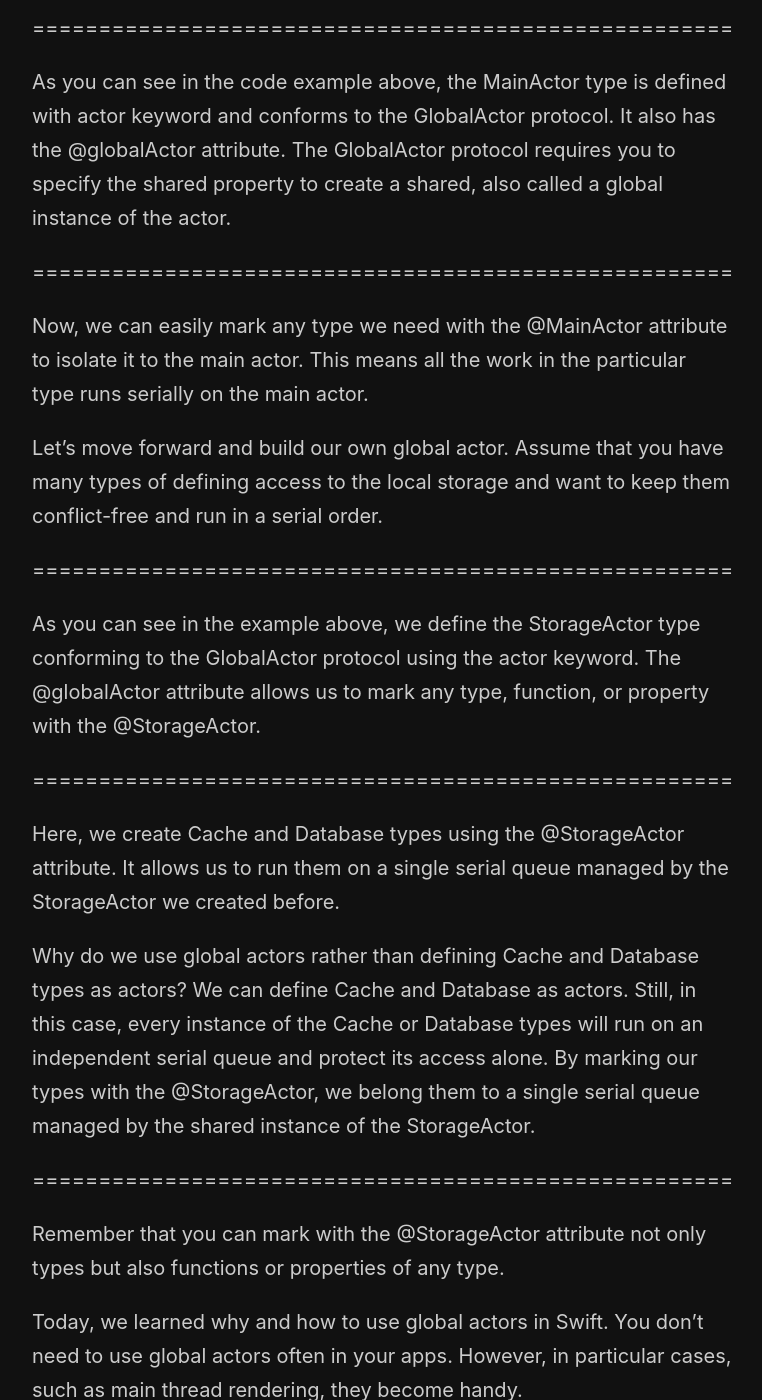
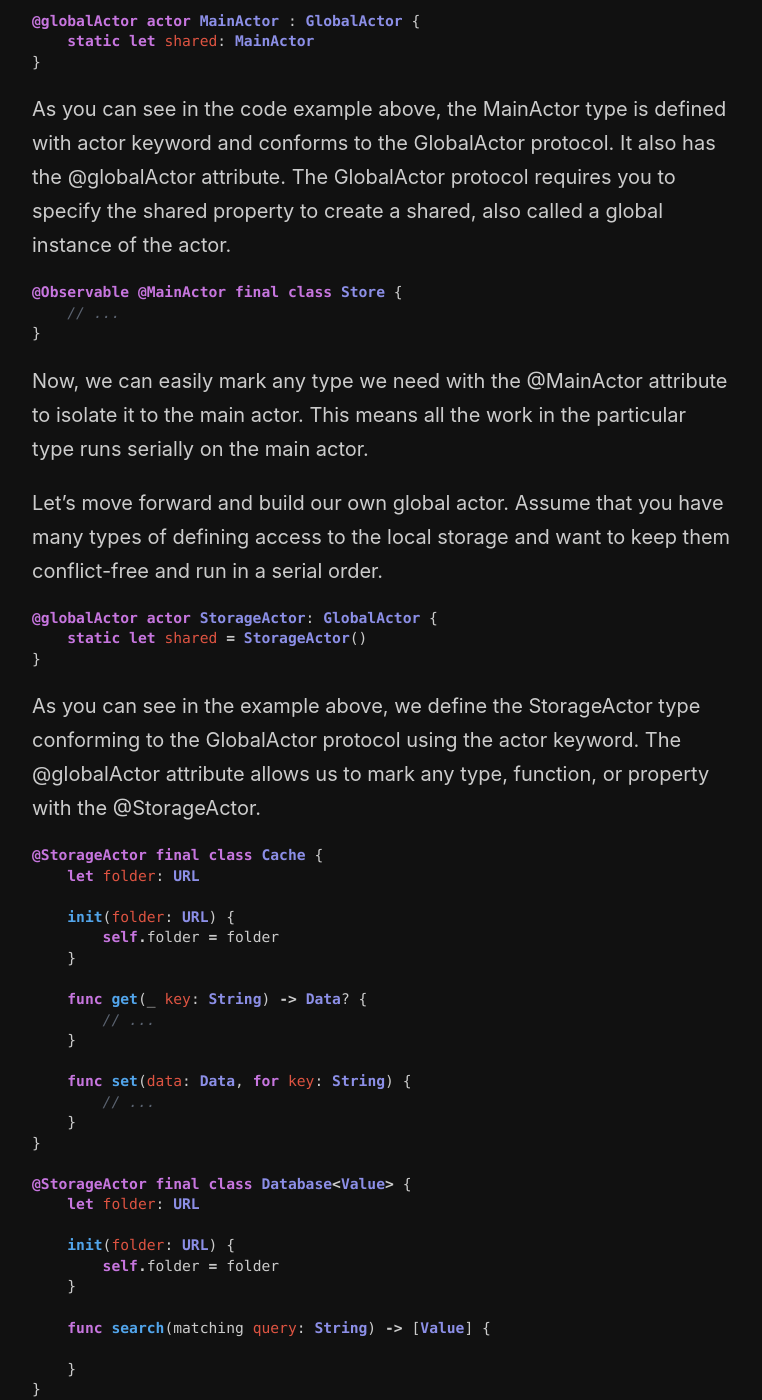
Before and after one commit to mecid/mecid.github.io, a Jekyll site: the page built from _posts/2024-03-12-global-actors-in-swift.md, in a window 1280 px wide and 1400 px high, scrolled down 957 px. Shown: the whole window, without its empty margins (258-1020 px from the left). Built offline with Jekyll 4.4.1, drawn with Linux system fonts in a browser that asks for light colours; some of the changed text lies outside the part shown.

Commit message:
global actor examples added

````diff
--- a/_posts/2024-03-12-global-actors-in-swift.md
+++ b/_posts/2024-03-12-global-actors-in-swift.md
@@ -11,27 +11,80 @@ That's why Swift provides us @MainActor. Any UIViewController or UIView you crea
 
 To fully understand the idea of the global actors, let's inspect the @MainActor a bit further.
 
-=====================================================
+```swift
+@globalActor actor MainActor : GlobalActor {
+    static let shared: MainActor
+}
+```
 
 As you can see in the code example above, the MainActor type is defined with actor keyword and conforms to the GlobalActor protocol. It also has the @globalActor attribute. The GlobalActor protocol requires you to specify the shared property to create a shared, also called a global instance of the actor.
 
-=====================================================
+```swift
+@Observable @MainActor final class Store {
+    // ...
+}
+```
 
 Now, we can easily mark any type we need with the @MainActor attribute to isolate it to the main actor. This means all the work in the particular type runs serially on the main actor.
 
 Let's move forward and build our own global actor. Assume that you have many types of defining access to the local storage and want to keep them conflict-free and run in a serial order.
 
-=====================================================
+```swift
+@globalActor actor StorageActor: GlobalActor {
+    static let shared = StorageActor()
+}
+```
 
 As you can see in the example above, we define the StorageActor type conforming to the GlobalActor protocol using the actor keyword. The @globalActor attribute allows us to mark any type, function, or property with the @StorageActor.
 
-=====================================================
+```swift
+@StorageActor final class Cache {
+    let folder: URL
+
+    init(folder: URL) {
+        self.folder = folder
+    }
+
+    func get(_ key: String) -> Data? {
+        // ...
+    }
+
+    func set(data: Data, for key: String) {
+        // ...
+    }
+}
+
+@StorageActor final class Database<Value> {
+    let folder: URL
+
+    init(folder: URL) {
+        self.folder = folder
+    }
+
+    func search(matching query: String) -> [Value] {
+
+    }
+}
+```
 
 Here, we create Сache and Database types using the @StorageActor attribute. It allows us to run them on a single serial queue managed by the StorageActor we created before.
 
 Why do we use global actors rather than defining Cache and Database types as actors? We can define Cache and Database as actors. Still, in this case, every instance of the Cache or Database types will run on an independent serial queue and protect its access alone. By marking our types with the @StorageActor, we belong them to a single serial queue managed by the shared instance of the StorageActor.
 
-=====================================================
+```swift
+@Observable final class Store {
+    private(set) var data: Data?
+
+    @StorageActor func load() async {
+        let path: String = "some path"
+        let content = FileManager.default.contents(atPath: path)
+
+        await MainActor.run {
+            self.data = content
+        }
+    }
+}
+```
 
 Remember that you can mark with the @StorageActor attribute not only types but also functions or properties of any type.
 
````
